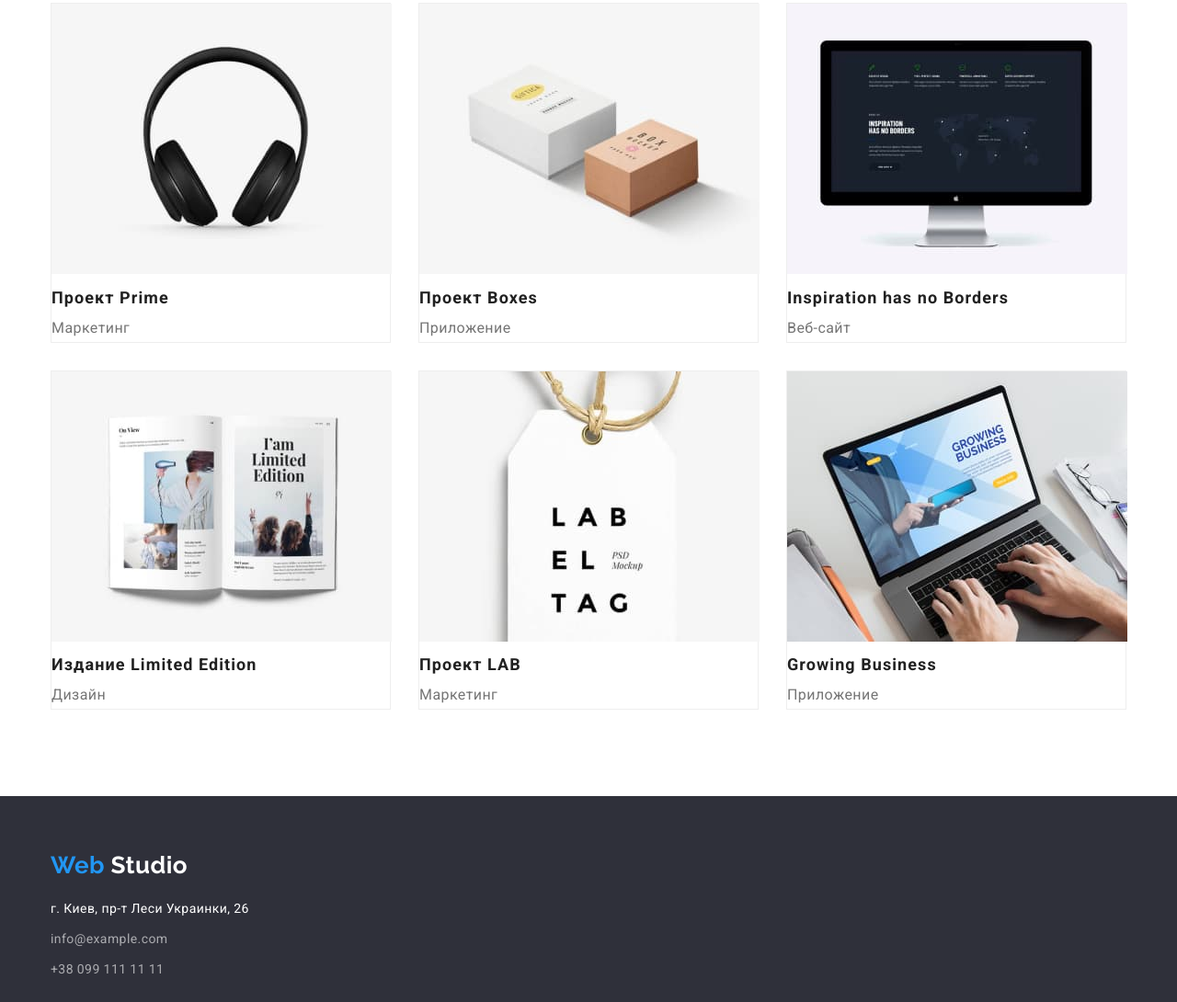
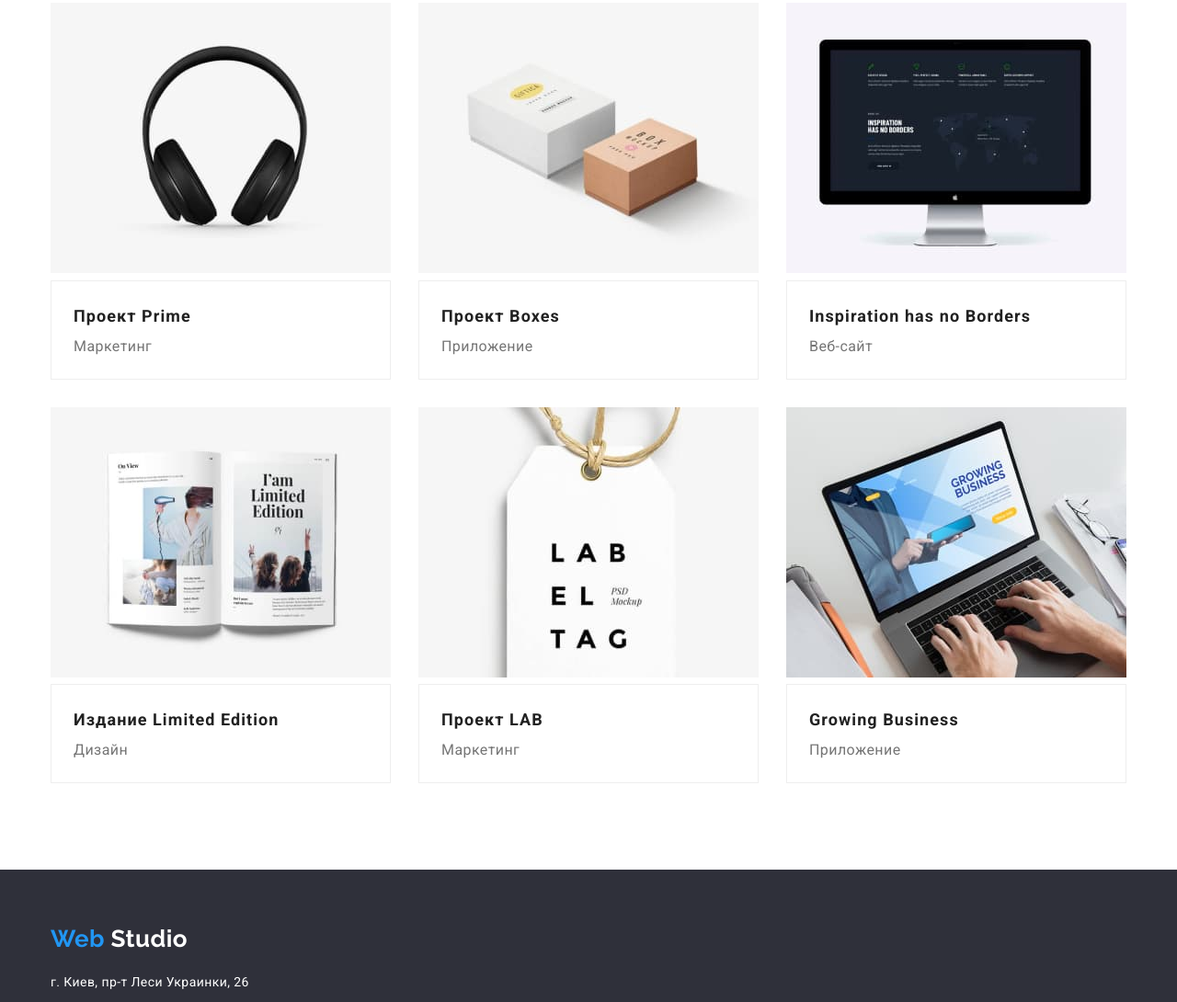
Before and after one commit to RuslanODUA/goit-markup-hw-03, a plain HTML site: page portfolio.html in a window 1280 px wide. Shown: the part 692-1782 px from the top of the page at 92% size. Drawn offline with Linux system fonts and the light colour scheme.

Commit message:
Внесены правки к ДР

```diff
--- a/css/styles.css
+++ b/css/styles.css
@@ -147,7 +147,7 @@ h4 {
   width: 370px;
   margin-right: 30px;
   margin-bottom: 30px;
-  border: 1px solid #eeeeee;
+  /* border: 1px solid #eeeeee; */
 }
 .portfolio-item:nth-child(3n) {
   margin-right: 0;
@@ -338,6 +338,7 @@ h4 {
   background-color: #2196f3;
 }
 .portfolio-bloc-text {
+  border: 1px solid #eeeeee;
   padding: 20px 24px;
 }
 .portfolio-title {
--- a/portfolio.html
+++ b/portfolio.html
@@ -94,7 +94,9 @@
                 class="portfolio-img"
               />
               <div class="portfolio-bloc-text">
-                <h2 class="portfolio-title">Постер New Orlean vs Golden Star</h2>
+                <h2 class="portfolio-title">
+                  Постер New Orlean vs Golden Star
+                </h2>
                 <p class="portfolio-text">Дизайн</p>
               </div>
             </li>
@@ -105,8 +107,10 @@
                 width="370"
                 class="portfolio-img"
               />
+              <div class="portfolio-bloc-text">
                 <h2 class="portfolio-title">Ресторан Seafood</h2>
                 <p class="portfolio-text">Приложение</p>
+              </div>
             </li>
             <li class="portfolio-item">
               <img
@@ -115,8 +119,10 @@
                 width="370"
                 class="portfolio-img"
               />
+              <div class="portfolio-bloc-text">
                 <h2 class="portfolio-title">Проект Prime</h2>
                 <p class="portfolio-text">Маркетинг</p>
+              </div>
             </li>
             <li class="portfolio-item">
               <img
@@ -125,8 +131,10 @@
                 width="370"
                 class="portfolio-img"
               />
+              <div class="portfolio-bloc-text">
                 <h2 class="portfolio-title">Проект Boxes</h2>
                 <p class="portfolio-text">Приложение</p>
+              </div>
             </li>
             <li class="portfolio-item">
               <img
@@ -135,8 +143,10 @@
                 width="370"
                 class="portfolio-img"
               />
+              <div class="portfolio-bloc-text">
                 <h2 class="portfolio-title">Inspiration has no Borders</h2>
                 <p class="portfolio-text">Веб-сайт</p>
+              </div>
             </li>
             <li class="portfolio-item">
               <img
@@ -145,8 +155,10 @@
                 width="370"
                 class="portfolio-img"
               />
+              <div class="portfolio-bloc-text">
                 <h2 class="portfolio-title">Издание Limited Edition</h2>
                 <p class="portfolio-text">Дизайн</p>
+              </div>
             </li>
             <li class="portfolio-item">
               <img
@@ -155,8 +167,10 @@
                 width="370"
                 class="portfolio-img"
               />
+              <div class="portfolio-bloc-text">
                 <h2 class="portfolio-title">Проект LAB</h2>
                 <p class="portfolio-text">Маркетинг</p>
+              </div>
             </li>
             <li class="portfolio-item">
               <img
@@ -165,8 +179,10 @@
                 width="370"
                 class="portfolio-img"
               />
+              <div class="portfolio-bloc-text">
                 <h2 class="portfolio-title">Growing Business</h2>
                 <p class="portfolio-text">Приложение</p>
+              </div>
             </li>
           </ul>
         </div>
```
Lines whose indentation alone changed are shown as unchanged.
